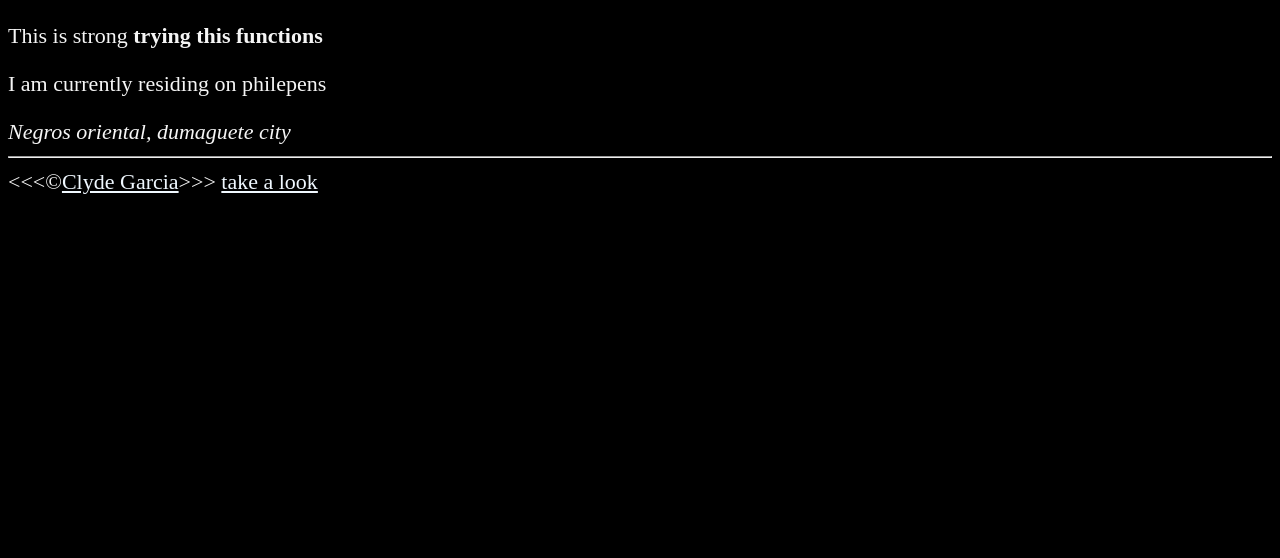
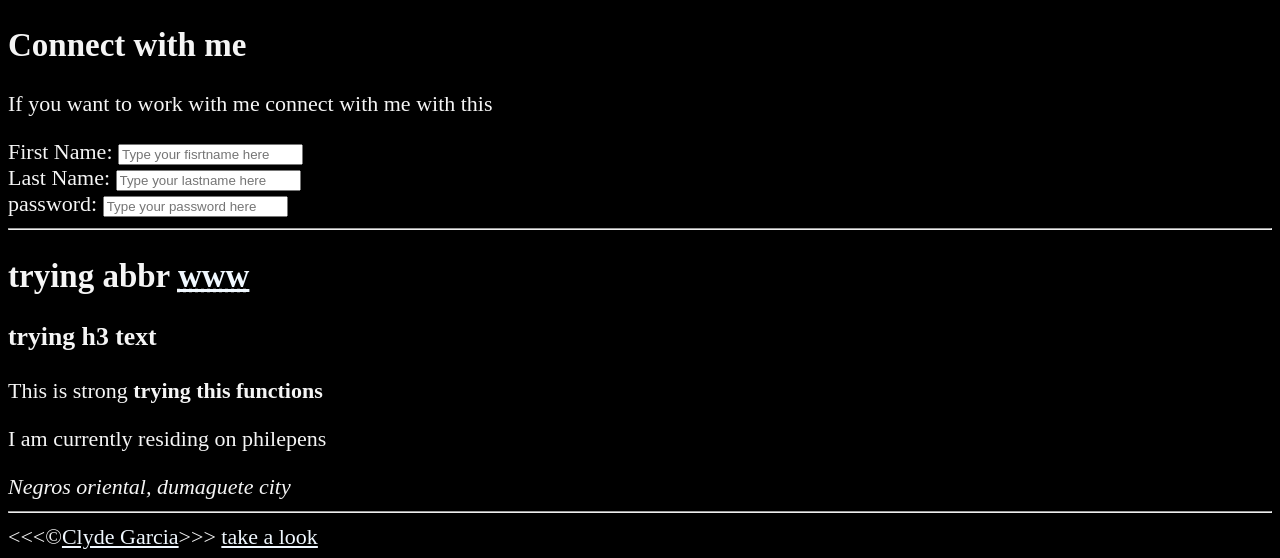
Before and after one commit to zeekdocode/frontend, a plain HTML site: page index.html in a window 1280 px wide. Shown: the part 1882-2440 px from the top of the page. Before the commit the page ends 2085 px from the top, so only its background shows below. Drawn offline with Linux system fonts and the light colour scheme.

Commit message:
including form in the html

```diff
--- a/index.html
+++ b/index.html
@@ -10,6 +10,20 @@
     <!-- patotoya -->
   </head>
   <body>
+    <nav>
+      <ul>
+        <li>
+          <a href="#contact">Contact me Here</a>
+        </li>
+        <li>
+          <a href="#table">Daily Schedule</a>
+        </li>
+
+        <li>
+          <a href="#connect">Connect with me</a>
+        </li>
+      </ul>
+    </nav>
     <h1>Hello <abbr title="Developers">Devs</abbr></h1>
 
     <aside title="goals hours">
@@ -30,7 +44,9 @@
           <mark>here is mt acctual hours coding </mark>
         </a>
       </details>
+      <hr />
       <br />
+      <section id="table">
         <table>
           <caption>
             My Daily Schedule
@@ -72,7 +88,7 @@
               <td>Writing some code again</td>
             </tr>
             <tr>
-            <th scope="row" >evening</th>
+              <th scope="row">evening</th>
               <td rowspan="3">all other time</td>
               <td>sleep</td>
             </tr>
@@ -90,6 +106,7 @@
             </tr>
           </tfoot>
         </table>
+      </section>
     </aside>
     <hr />
     <h2>&nbsp;&nbsp;&nbsp;First time <em>trying fron end</em></h2>
@@ -149,18 +166,67 @@
       </dl>
     </article>
     <hr />
+    <article id="connect">
+      <h2>Connect with me</h2>
+      <p>If you want to work with me connect with me with this</p>
+
+      <form action="https://httpbin.org/get" method="get">
+        <div>
+          <label for="firstName">First Name:</label>
+          <input
+            type="text"
+            name="firstName"
+            id="firstName"
+            placeholder="Type your fisrtname here"
+            autocomplete="on"
+            required
+          />
+          <!--autofocus-->
+        </div>
+        <div>
+          <label for="lastname">Last Name:</label>
+          <input
+            type="text"
+            name="lastname"
+            id="lastname"
+            placeholder="Type your lastname here"
+            autocomplete="on"
+            required
+          />
+          <!--autofocus-->
+        </div>
+        <div>
+          <label for="password">password:</label>
+          <input
+            type="password"
+            name="password"
+            id="password"
+            placeholder="Type your password here"
+            autocomplete="on"
+            required
+          />
+          <!--autofocus-->
+        </div>
+      </form>
+    </article>
+
+    <hr />
     <h2>
       trying abbr
       <abbr title="World wide web"
         ><a href="https://en.wikipedia.org/wiki/World_Wide_Web">www</a></abbr
       >
     </h2>
+    <section>
       <h3>trying h3 text</h3>
       <p>This is strong<strong> trying this functions</strong></p>
       <p>I am currently residing on philepens</p>
       <address>Negros oriental, dumaguete city</address>
+    </section>
     <hr />
+    <section id="contact">
       &lt;&lt;&lt;&copy;<a href="about.html">Clyde Garcia</a>&gt;&gt;&gt;
       <a href="Download.mp4" download>take a look</a>
+    </section>
   </body>
 </html>
```
Lines whose indentation alone changed are shown as unchanged.
